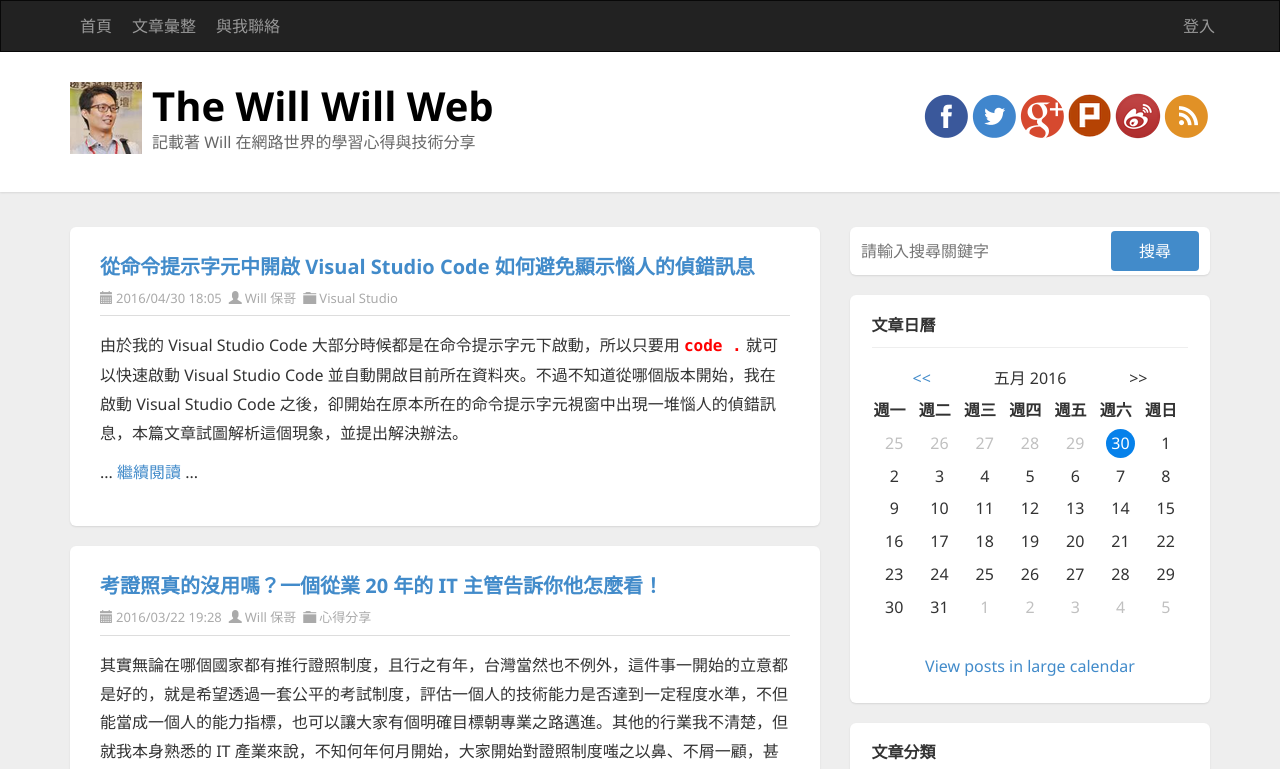
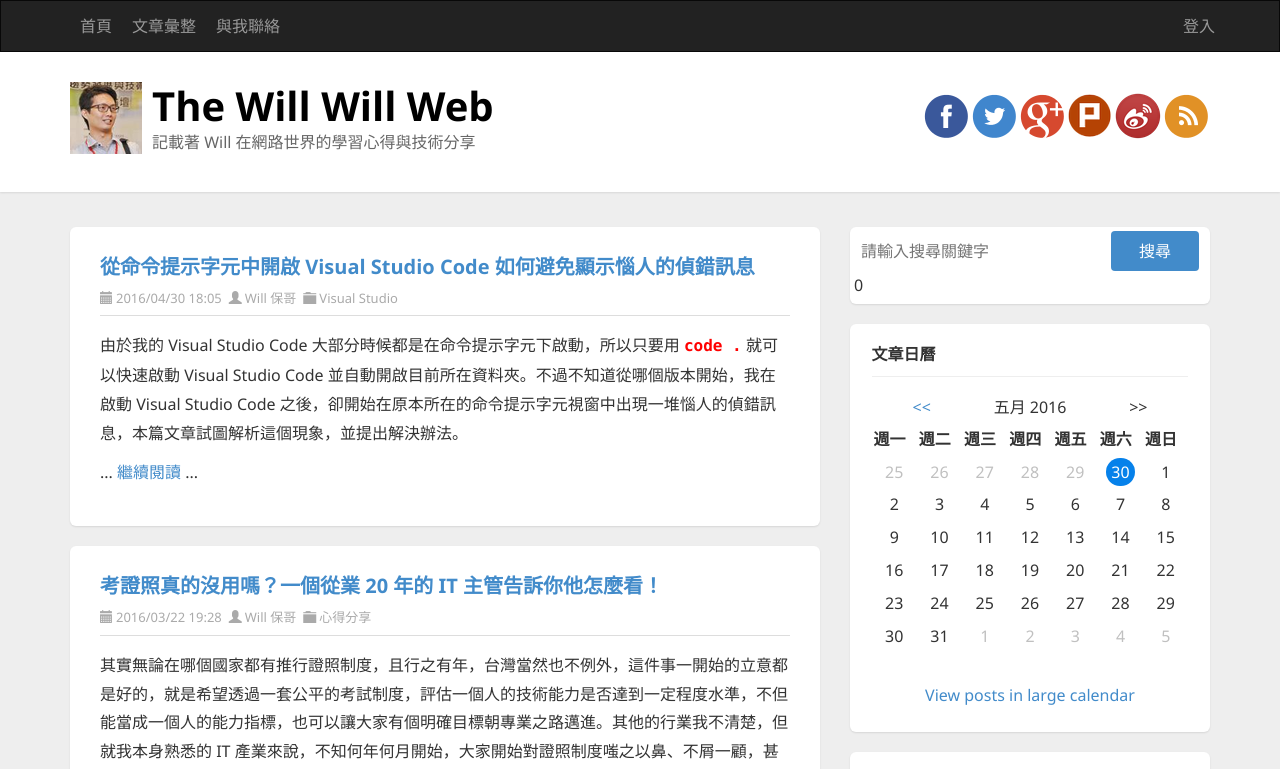
Before and after one commit to walle4561/will-Angular, an Angular app: page / in a window 1280 px wide. Shown: the top 769 px of the page. Built offline with nearby package versions, Linux system fonts and the light colour scheme.

Commit message:
event binding

```diff
--- a/src/app/app.component.html
+++ b/src/app/app.component.html
@@ -175,7 +175,8 @@
           <div class="widget-content">
             <div id="searchbox">
               <input type="text" placeholder="請輸入搜尋關鍵字" accesskey="s" />
-              <input type="button" value="搜尋" id="searchbutton" />
+              <input type="button" value="搜尋" id="searchbutton" (click)="search()"/>
+              {{ counter }}
             </div>
           </div>
         </div>
--- a/src/app/app.component.ts
+++ b/src/app/app.component.ts
@@ -13,5 +13,10 @@ import { environment } from 'src/environments/environment.prod';
 })
 export class AppComponent {
   // title = 'demo2';
+  counter = 0;
   title = environment.api;
+  search() {
+    this.counter++;
+    console.log('test');
+  }
 }
```
